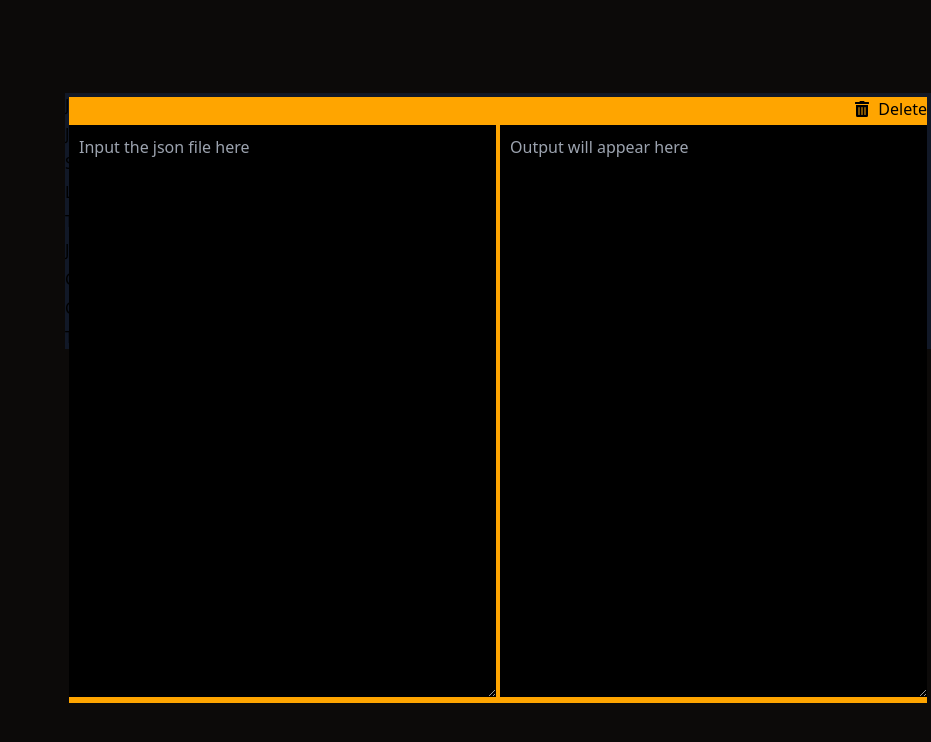
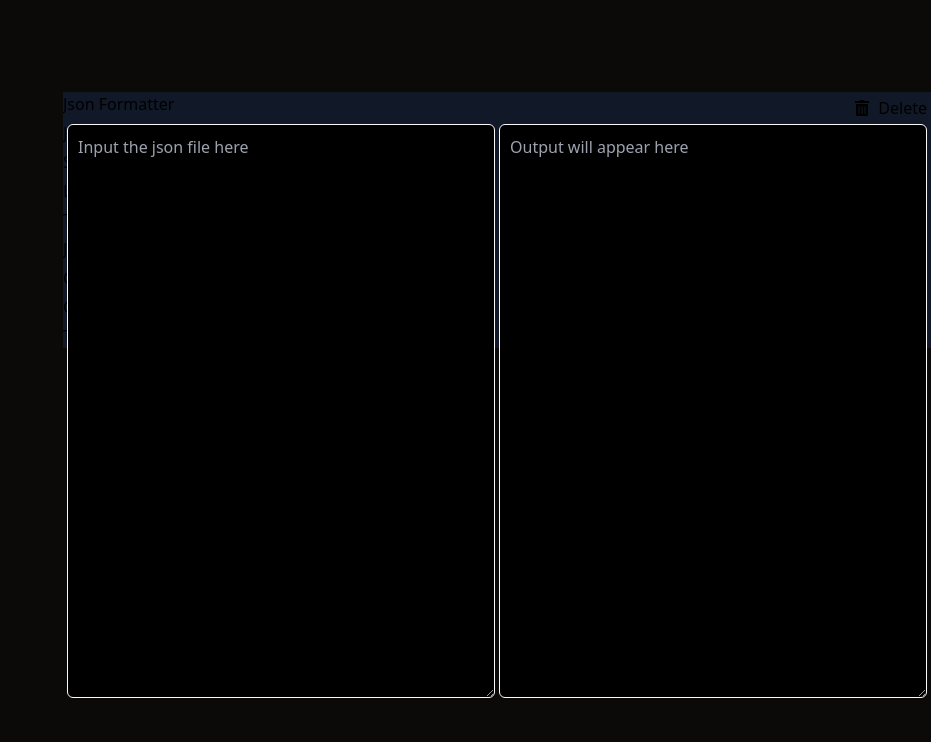
Before and after one commit to Utkarsh1012Dewan/Dev-Tools, a React (Vite) app in the folder Daily-Dev-Tools/: page /JsonFormatter in a window 1280 px wide. Shown: the top 742 px of the page, without its empty margins (349-1280 px from the left). Built offline with nearby package versions, Linux system fonts and the light colour scheme; the HTML template or start-up script is replaced by a standard one.

Commit message:
Formatted the auto size text area

```diff
--- a/Daily-Dev-Tools/src/Components/TextArea.tsx
+++ b/Daily-Dev-Tools/src/Components/TextArea.tsx
@@ -17,7 +17,7 @@ const TextArea = ({ inputValue, outputValue, onInputChange }: Props) => {
         setInputValueState("");
     }
     return (
-        <VStack width="100%" spacing={4} bgColor={"orange"} >
+        <VStack width="100%" spacing={4}  >
             <Button
                 leftIcon={<FaTrashAlt />}
                 colorScheme='teal'
@@ -32,12 +32,8 @@ const TextArea = ({ inputValue, outputValue, onInputChange }: Props) => {
                     <TextAreaAutosize
                         minRows={23}
                         placeholder="Input the json file here"
-                        style={{
-                            width: '100%',
-                            padding: '10px',
-                            backgroundColor: 'black',
-                            color: 'white',
-                        }}
+                        className="w-full p-2.5 bg-black text-white rounded-md
+                        border border-[#fafafa]"
                         value={inputValueState}
                         onChange={(e) => {
                             setInputValueState(e.target.value);
@@ -49,12 +45,8 @@ const TextArea = ({ inputValue, outputValue, onInputChange }: Props) => {
                     <TextAreaAutosize
                         minRows={23}
                         placeholder="Output will appear here"
-                        style={{
-                            width: '100%',
-                            padding: '10px',
-                            backgroundColor: 'black',
-                            color: 'white',
-                        }}
+                        className="w-full p-2.5 bg-black text-white rounded-md
+                        border border-[#fafafa]"
                         value={inputValueState ? outputValue : ""}
                         readOnly
                     />
```
